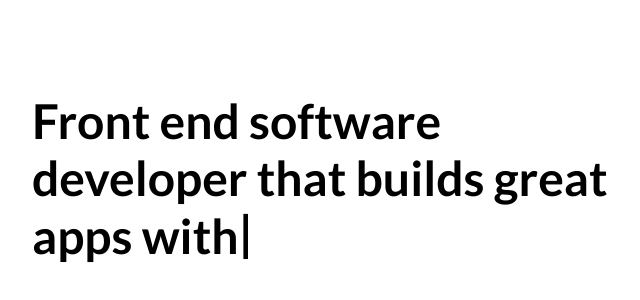
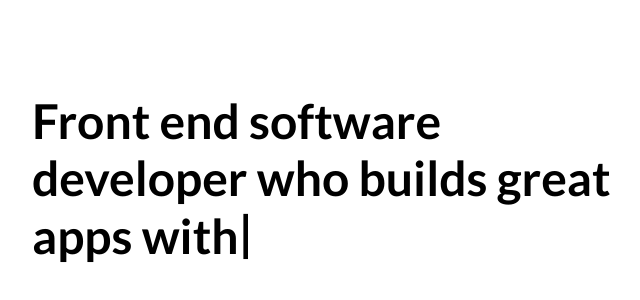
Before and after one commit to jeremytuesley/jeremytuesley.github.io, a React (Create React App) app: page / in a window 1280 px wide. Shown: the part 222-522 px from the top of the page, without its empty margins (8-648 px from the left). Built offline with nearby package versions, Linux system fonts and the light colour scheme.

Commit message:
navbar setup

```diff
--- a/src/components/Landing.js
+++ b/src/components/Landing.js
@@ -36,7 +36,6 @@ const Landing = () => {
         await anime(' React JS');
         await anime(' Node.js');
         await anime(' React Native');
-        await anime(' Ruby on Rails');
         await anime(' Sass/ CSS');
         await anime(' Apollo GQL');
         await anime(' Cypress');
@@ -54,7 +53,7 @@ const Landing = () => {
       <header>
         <div className="title">
           <h1>
-            Front end software developer that builds great apps with
+            Front end software developer who builds great apps with
             <span className="anime" ref={textRef} />
             <span className="blink">|</span>
           </h1>
--- a/src/components/Navbar.js
+++ b/src/components/Navbar.js
@@ -14,7 +14,7 @@ const Navbar = () => {
         <div>
           <Link to="/skills">Skills </Link>
           <Link to="/projects">Projects </Link>
-          <Link to="/sales"> </Link>
+          <Link to="/blog"> Blog</Link>
           <Link to="/contact">Contact </Link>
         </div>
       </div>
```
